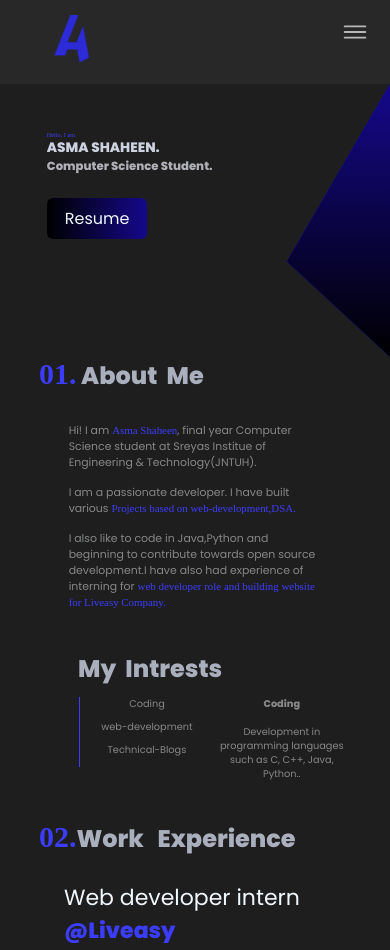
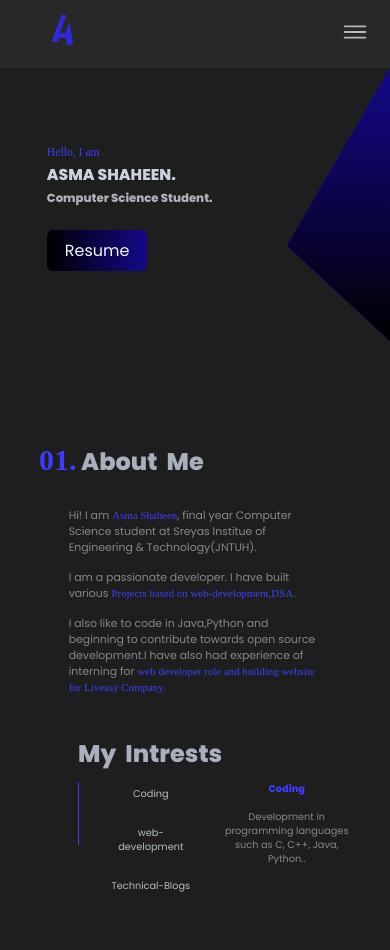
Before and after one commit to ASMA-GIT/Portfolio, a plain HTML site: page index.html in a window 390 px wide. Shown: the top 950 px of the page. Drawn offline with nearby package versions, Linux system fonts and the light colour scheme; a web font is replaced by a local one.

Commit message:
Update style.css

```diff
--- a/style.css
+++ b/style.css
@@ -23,6 +23,9 @@ nav{
     padding: 0px 20px;
     display: flex;
     align-items: center;
+    width: 100%;
+    position: fixed;
+    z-index: 999;
 }
 nav a{
     color: rgb(185, 184, 184);
@@ -38,8 +41,9 @@ nav a:hover{
 
 }
 .menu li{
-    padding:15px 25px;
+    padding:1px 22px;
     font-size: 15px;
+
 }
 .menu li:hover{
     transform: scale(1.2);
@@ -182,7 +186,7 @@ li span{
 }
 .vert-line{
     width: 1.4px;
-    height: 18vw;
+    height: 16vw;
     margin:0%;
     background: rgb(60, 60, 255);
 }
@@ -193,11 +197,11 @@ li span{
     color: rgb(134, 136, 136);
 }
 .skills ul li{
-    font-size: 1.5vw;
-    margin-bottom: 10%;
+    font-size: 1.3vw;
+    margin-bottom: 14%;
     list-style: none;
     font-family: "poppins";
-    color: rgb(134, 136, 136);
+    color: rgb(180, 190, 190);
 }
 .skills-desc{
     width: 30%;
@@ -205,13 +209,12 @@ li span{
     font-size: 1.5vw;
 }
 
-.skills-desc h2{
-    color: aliceblue;
+.skills-desc h4{
+    color: rgb(60, 60, 255);
 }
-.skills ul a li.active {
-    padding: 5px 0px;
+.skills ul a li{
+    padding: 5px 10px;
     text-align: center;
-    background:linear-gradient(to right,rgb(0, 0, 0),rgb(21, 8, 139), rgb(0, 0, 0));
     border-radius: 6px;
 }
 /*Experience*/
@@ -288,7 +291,7 @@ li span{
 }
 
 .Project2{
-    margin-top: 10%;
+    margin-top: 12%;
 }
 .pro_desc{
     color: rgb(158, 162, 172);
@@ -387,6 +390,9 @@ div.contact{
 
 /*PHONE VIEW*/
 @media (min-width: 280px) and (max-width: 740px){
+    .intro{
+        margin-top: 20%;
+    }
     .descript{
         font-size: 2.8vw;
     }
@@ -408,6 +414,17 @@ div.contact{
     }
     .proj_photo,.right-cont{
         display: none;
+    }
+    #logo{
+        width: 10vw;
+        height: 8vw;
+    }
+    .intro p{
+        font-size: 3vw;
+    }
+    .intro h2{
+        font-size: 4vw;
+        margin: 1vw 0vw;
     }
     .title,#project{
         font-size: 3.2vw;
@@ -441,9 +458,7 @@ div.contact{
     .about,.work-experience,.projects,div.contact{
         width: 80%;
         margin: auto;
-    }
-    div.contact{
-        margin-top: 5%;
+        margin-top: 26%;
     }
     .mail{
         font-size: 2.8vw;
```
